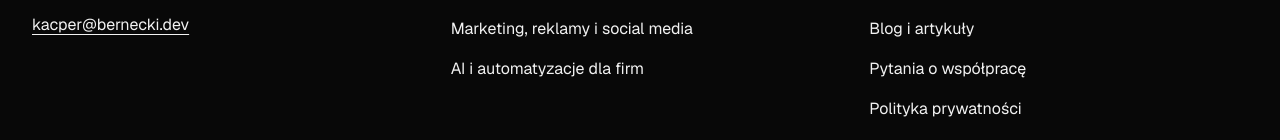
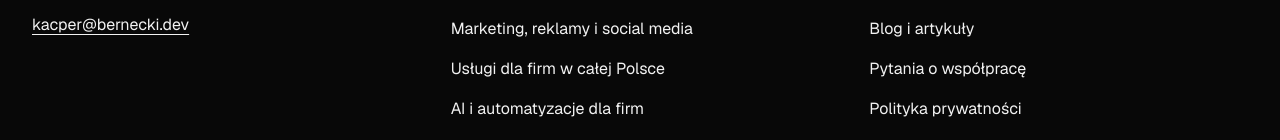
Before and after one commit to ft4k696bk6-prog/kacper-portfolio, a Next.js app: page / in a window 1280 px wide. Shown: the part 5230-5370 px from the top of the page. Built offline with nearby package versions, Linux system fonts and the light colour scheme; no server answers.

Commit message:
seo: link city services hub from main footer

```diff
--- a/src/components/SiteFooter.tsx
+++ b/src/components/SiteFooter.tsx
@@ -22,6 +22,7 @@ export function SiteFooter() {
         <Link className="block" href={english?"/en/services/websites":"/tworzenie-stron-internetowych"}>{english?"Website development":"Tworzenie stron internetowych"}</Link>
         <Link className="block" href={english?"/en/services/crm":"/crm-i-aplikacje-webowe"}>{english?"CRM and web applications":"CRM i aplikacje webowe"}</Link>
         <Link className="block" href={english?"/en/services/marketing":"/marketing-i-reklamy"}>{english?"Marketing, advertising and social media":"Marketing, reklamy i social media"}</Link>
+        {!english && <Link className="block" href="/uslugi">Usługi dla firm w całej Polsce</Link>}
         <Link className="block" href="/wdrozenia-ai-dla-firm">{english?"AI and process automation":"AI i automatyzacje dla firm"}</Link>
       </nav>
       <nav aria-label={english?"Before we talk":"Poznaj współpracę"} className="space-y-4 text-white">
```
